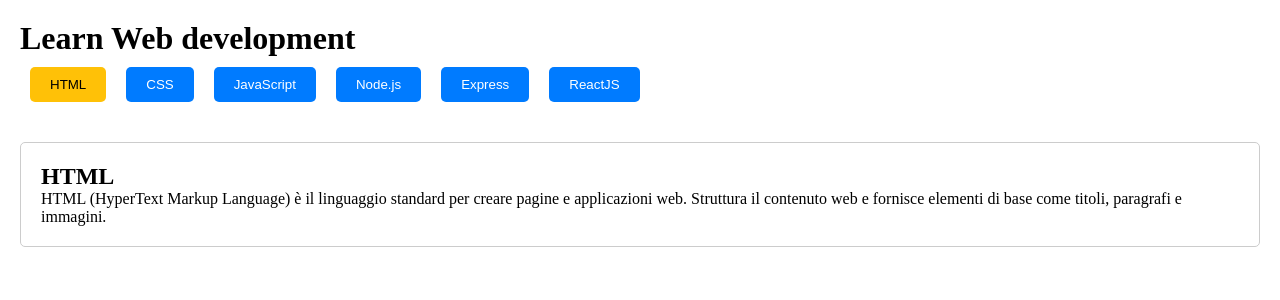
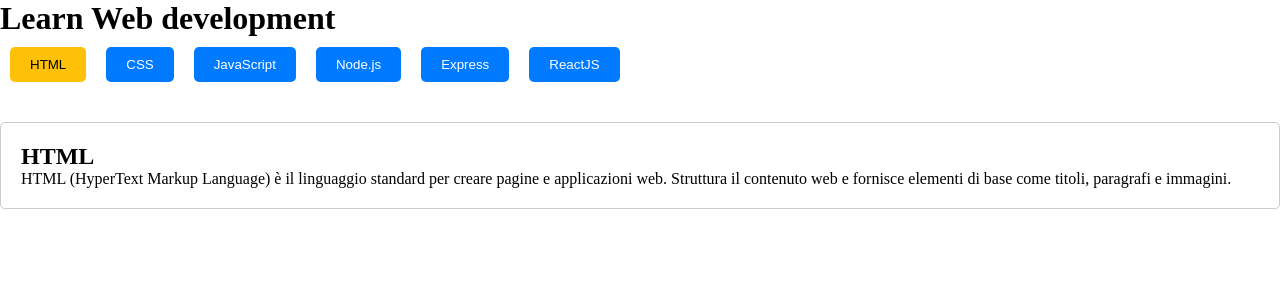
Before and after one commit to francescoguttuso/react-use-state, a React (Vite) app: page / in a window 1280 px wide. Shown: the top 300 px of the page. Built offline with nearby package versions, Linux system fonts and the light colour scheme.

Commit message:
feat: add buttons-container styles and remove inline padding from container

```diff
--- /dev/null
+++ b/src/App.css
@@ -0,0 +1,5 @@
+.buttons-container {
+    display: flex;
+    gap: 10px;
+    margin-top: 40px;
+}
--- a/src/App.jsx
+++ b/src/App.jsx
@@ -7,7 +7,7 @@
   const [activeLanguage, setActiveLanguage] = useState(languages[0]);
 
   return (
-    <div className="container" style={{ padding: "20px" }}>
+    <div className="container">
       <h1>Learn Web development</h1>
       <div className="buttons-container">
         {languages.map((lang) => {
```
